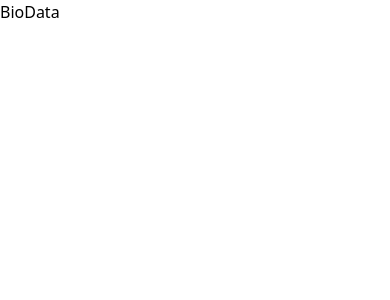
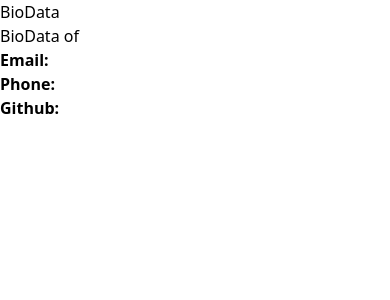
Before and after one commit to anikaivnath/my-project, a React (Vite) app: page / in a window 390 px wide. Shown: the top 300 px of the page. Built offline with nearby package versions, Linux system fonts and the light colour scheme.

Commit message:
Add name ,email,phone,github

```diff
--- a/src/App.jsx
+++ b/src/App.jsx
@@ -1,10 +1,25 @@
-import React from 'react'
+import React from 'react';
 
-const BioData = () => {
+const BioData = (props) => {
   return (
+    <div className='Bio-Data'>
+      <div>BioData</div>
 
-    <div className='Name'>BioData</div>
-  )
-}
+      <div className='Personal Info'>
+        <h2>BioData of {props.name}</h2>
+      </div>
+      <div>
+      <p><strong>Email:</strong>{props.email}</p>
+      <p>
+        <strong>Phone:{props.pnum}</strong>
+      </p>
+      <p>
+        <strong>Github:</strong>{props.github}
+      </p>
 
-export default BioData
+      </div>
+    </div>
+  );
+};
+
+export default BioData;
```
